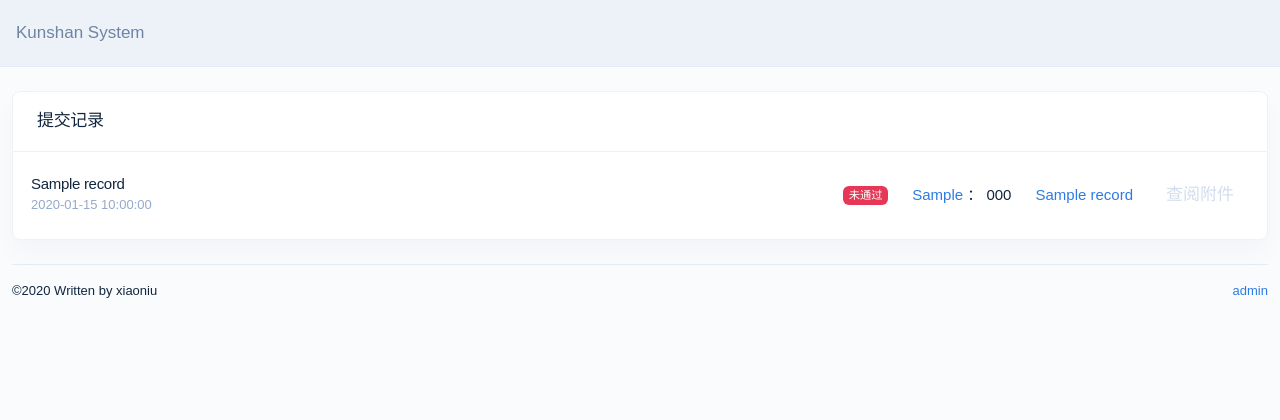
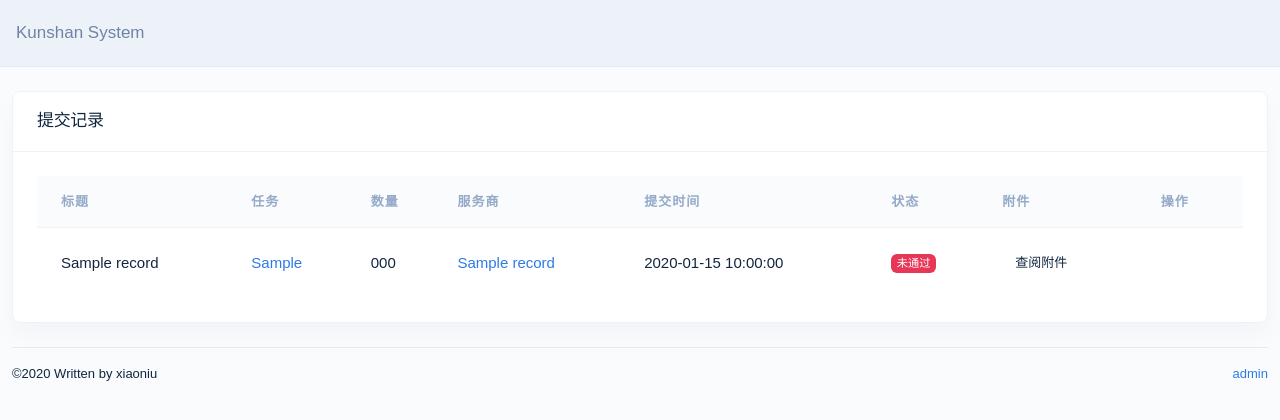
Before and after one commit to ROC-D/KunshanSystem, a Python web app: template web/templates/review_submit/index.html in a window 1280 px wide. Shown: the top 420 px of the page. Run offline with Jinja, Linux system fonts and the light colour scheme; the template is opened without the code that fills it: most values are stand-ins (such as "Sample title", 1, 10 or a date in 2020); some libraries are stand-ins or nearby versions; some web fonts are replaced.

Commit message:
将提交记录以表格形式展示

```diff
--- a/web/dao/review_submit.py
+++ b/web/dao/review_submit.py
@@ -14,7 +14,7 @@ def get_all_records(department_id):
     获取某一部门的全部提交记录
     """
     sql = "SELECT submit_record.*, service_provider_name as name, " \
-          "FROM_UNIXTIME(submit_time, '%%Y-%%m-%%d') as submit_time " \
+          "FROM_UNIXTIME(submit_time, '%%Y-%%m-%%d') as sub_time " \
           "FROM submit_record LEFT JOIN service_provider on submit_record.charger_id=service_provider.charger_id " \
           "WHERE department_id=? ORDER BY audit_status ASC, submit_time DESC"
     return db.select(sql, department_id)
--- a/web/templates/review_submit/index.html
+++ b/web/templates/review_submit/index.html
@@ -20,17 +20,26 @@
 
             </div>
             <div class="card-body">
-                <ul class="list-group list-group-lg list-group-flush list my-n4">
+                <table class="table  table-nowrap card-table">
+                    <thead>
+                        <th>标题</th>
+                        <th>任务</th>
+                        <th>数量</th>
+                        <th>服务商</th>
+                        <th>提交时间</th>
+                        <th>状态</th>
+                        <th>附件</th>
+                        <th>操作</th>
+                    </thead>
+                    <tbody class="list">
                         {% for record in records %}
-                    <li class="list-group-item">
-                        <div class="row align-items-center">
-                            <div class="col ml-n2">
-                                <h4 class="mb-1">{{ record.record_title }}</h4>
-                                <p class="card-text small text-muted">
-                                    {{ record.sub_time }}
-                                </p>
-                            </div>
-                            <div class="col-auto">
+                            <tr>
+                                <td>{{ record.record_title }}</td>
+                                <td><a href="{{ url_for('review_submit.review', task=record.mission_type) }}">{{ record.mission_type }}</a></td>
+                                <td>{{ record.complete_numbers }}</td>
+                                <td><a href="{{ url_for('review_submit.review', server=record.charger_id) }}">{{ record.name }}</a></td>
+                                <td>{{ record.sub_time }}</td>
+                                <td>
                                     {% if 0 == record.audit_status %}
                                         <span class="badge badge-warning">未审核</span>
                                     {% elif 1 == record.audit_status %}
@@ -38,61 +47,39 @@
                                     {% else %}
                                         <span class="badge badge-danger">未通过</span>
                                     {% endif %}
-                            </div>
-                            <div class="col-auto">
-                                 <a href="{{ url_for('review_submit.review', task=record.mission_type) }}">{{ record.mission_type }}</a> ： <span>{{ record.complete_numbers }}</span>
-                            </div>
-                            <div class="col-auto">
-                                <a href="{{ url_for('review_submit.review', server=record.charger_id) }}">{{ record.name }}</a>
-                            </div>
+                                </td>
+                                <td>
+                                    <div class="dropdown">
+                                      <a class="dropdown-ellipses dropdown-toggle btn font-size-sm" role="button" data-toggle="dropdown" aria-haspopup="true" aria-expanded="false">
+                                        <i class="fe fe-eye"></i>查阅附件
+                                      </a>
+                                      <div class="dropdown-menu dropdown-menu-right">
                                           {% if record.file_id %}
-                                <div class="col-auto">
-                                    <!-- Dropdown -->
-                                    <div class="dropdown">
-
-                                      <!-- Toggle -->
-                                      <span class="dropdown-ellipses dropdown-toggle btn btn-sm" role="button" data-toggle="dropdown" aria-haspopup="true" aria-expanded="false">
-                                        <i class="fe fe-eye"></i>查阅附件
-                                      </span>
-                                        {% if record.file_id %}
-                                          <!-- Menu -->
-                                          <div class="dropdown-menu dropdown-menu-right">
                                               {% for file_name in record.file_list %}
                                                   <a target="_blank" href="{{ url_for('review_submit.download', filename='%s/%s' % (record.file_id, file_name)) }}" class="dropdown-item">{{ file_name }}</a>
                                               {% endfor %}
+                                          {% endif %}
                                       </div>
-                                        {% endif %}
-
+                                    </div>
+                                </td>
+                                <td>
+                                    {% if 0 == record.audit_status %}
+                                        <div class="dropdown">
+                                            <a href="#" class="dropdown-ellipses dropdown-toggle" role="button" data-toggle="dropdown" aria-haspopup="true" aria-expanded="false">
+                                                <i class="fe fe-more-vertical"></i>
+                                            </a>
+                                            <div class="dropdown-menu dropdown-menu-right" data-id="{{ record.record_id }}">
+                                                <span class="dropdown-item text-success review-btn cursor-pointer" data-status='1'>通过</span>
+                                                <span class="dropdown-item text-danger review-btn cursor-pointer" data-status='2'>不通过</span>
                                             </div>
                                         </div>
                                     {% endif %}
-                            {% if 0 == record.audit_status %}
-                                <div class="col-auto">
-                                    <!-- Dropdown -->
-                                    <div class="dropdown">
+                                </td>
+                            </tr>
+                        {% endfor %}
+                    </tbody>
+                </table>
 
-                                      <!-- Toggle -->
-                                      <a href="#" class="dropdown-ellipses dropdown-toggle" role="button" data-toggle="dropdown" aria-haspopup="true" aria-expanded="false">
-                                        <i class="fe fe-more-vertical"></i>
-                                      </a>
-
-                                      <!-- Menu -->
-                                      <div class="dropdown-menu dropdown-menu-right" data-id="{{ record.record_id }}">
-                                        <span class="dropdown-item text-success review-btn cursor-pointer" data-status='1'>
-                                          通过
-                                        </span>
-                                        <span class="dropdown-item text-danger review-btn cursor-pointer" data-status='2'>
-                                          不通过
-                                        </span>
-                                      </div>
-
-                                    </div>
-                                </div>
-                            {% endif %}
-                        </div>
-                    </li>
-                {% endfor %}
-            </ul>
             </div>
         </div>
     </div>
```
Also changed, not shown: web/templates/service_provider/index.html (+29 -34 lines). Lines whose indentation alone changed are shown as unchanged.
